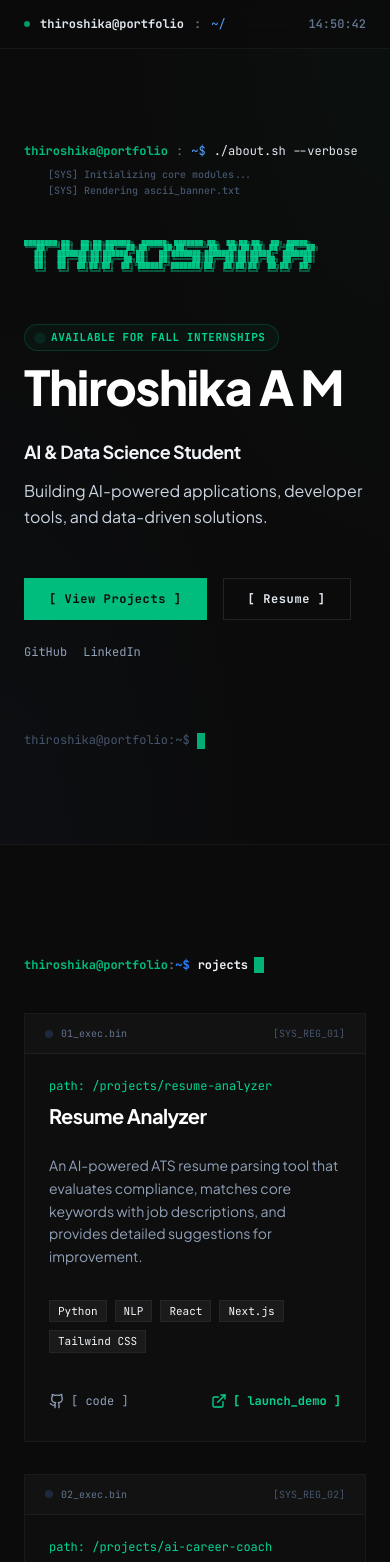
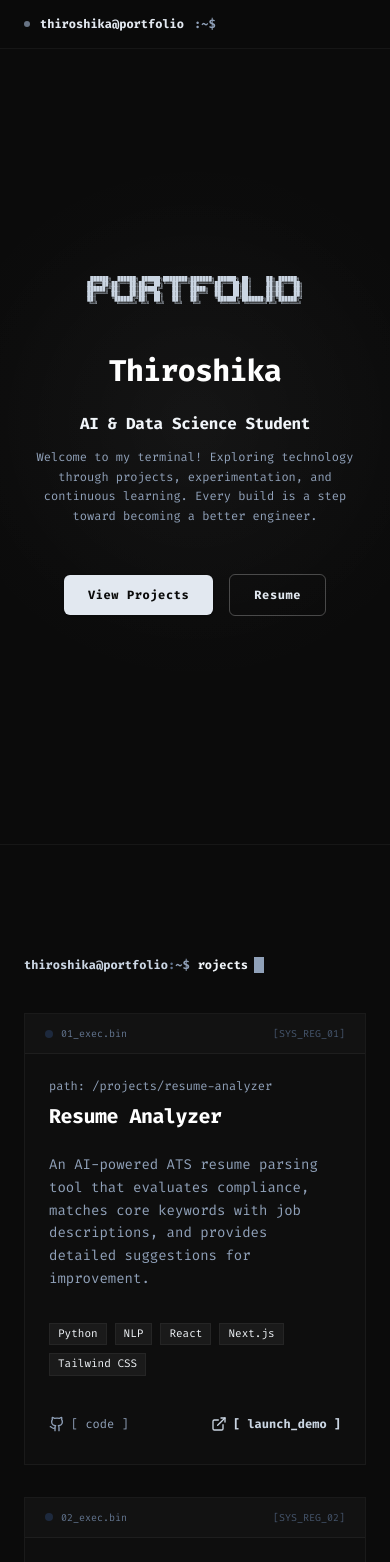
Before and after one commit to thiroshika-am/Portfolio, a Next.js app: page / in a window 390 px wide. Shown: the top 1562 px of the page. Built offline with nearby package versions, Linux system fonts and the light colour scheme.

Commit message:
updated portfolio

```diff
--- a/app/globals.css
+++ b/app/globals.css
@@ -1,22 +1,22 @@
-@import url('https://fonts.googleapis.com/css2?family=JetBrains+Mono:wght@300;400;500;600;700;800&family=Plus+Jakarta+Sans:wght@300;400;500;600;700;800&display=swap');
+@import url('https://fonts.googleapis.com/css2?family=Fira+Code:wght@300;400;500;600;700&display=swap');
 @import "tailwindcss";
 
 @theme {
-  --font-sans: 'Plus Jakarta Sans', var(--font-geist-sans), sans-serif;
-  --font-mono: 'JetBrains Mono', var(--font-geist-mono), monospace;
+  --font-sans: 'Fira Code', 'Courier New', monospace;
+  --font-mono: 'Fira Code', 'Courier New', monospace;
 }
 
 :root {
   --background: #0B0B0B;
   --foreground: #F1F5F9; /* Gray-100 high-contrast */
-  --primary: #10B981;    /* Emerald green cursor/accent */
-  --secondary: #3B82F6;  /* Blue accent */
+  --primary: #D1D5DB;    /* Grey/silver cursor/accent */
+  --secondary: #9CA3AF;  /* Medium grey accent */
 }
 
 body {
   background-color: var(--background);
   color: var(--foreground);
-  font-family: var(--font-sans);
+  font-family: var(--font-mono);
   overflow-x: hidden;
   -webkit-font-smoothing: antialiased;
 }
--- a/app/page.tsx
+++ b/app/page.tsx
@@ -7,7 +7,7 @@ import InteractiveBackground from "@/components/InteractiveBackground";
 
 export default function Home() {
   return (
-    <div className="flex flex-col min-h-screen bg-[#0B0B0B] text-[#F1F5F9] font-sans selection:bg-emerald-500/20 selection:text-emerald-400">
+    <div className="flex flex-col min-h-screen bg-[#0B0B0B] text-[#F1F5F9] font-sans selection:bg-white/10 selection:text-white">
       {/* Interactive Node/Grid Background Canvas */}
       <InteractiveBackground />
 
@@ -38,7 +38,7 @@ export default function Home() {
 
           {/* System metadata */}
           <div className="text-[10px] text-slate-600 font-bold uppercase tracking-wider">
-            &copy; {new Date().getFullYear()} Thiroshika A M &bull; Shell Exited
+            &copy; {new Date().getFullYear()} Thiroshika &bull; Shell Exited
           </div>
 
         </div>
--- a/components/Contact.tsx
+++ b/components/Contact.tsx
@@ -26,7 +26,7 @@ export default function Contact() {
       value: portfolioConfig.personal.email,
       href: `mailto:${portfolioConfig.personal.email}`,
       actionText: "Send message",
-      color: "hover:border-emerald-500/20",
+      color: "hover:border-white/10",
       icon: (
         <svg
           viewBox="0 0 24 24"
@@ -35,7 +35,7 @@ export default function Contact() {
           strokeWidth="2"
           strokeLinecap="round"
           strokeLinejoin="round"
-          className="w-5 h-5 text-slate-400 group-hover:text-emerald-400 transition-colors"
+          className="w-5 h-5 text-slate-400 group-hover:text-white transition-colors"
         >
           <rect width="20" height="16" x="2" y="4" rx="2" />
           <path d="m22 7-8.97 5.7a1.94 1.94 0 0 1-2.06 0L2 7" />
@@ -44,7 +44,7 @@ export default function Contact() {
     },
     {
       name: "LinkedIn",
-      value: "linkedin.com/in/thiroshika",
+      value: "linkedin.com/in/thiroshika-a-m",
       href: portfolioConfig.personal.linkedin,
       actionText: "Connect now",
       color: "hover:border-blue-500/20",
@@ -66,7 +66,7 @@ export default function Contact() {
     },
     {
       name: "GitHub",
-      value: "github.com/thiroshika",
+      value: "github.com/thiroshika-am",
       href: portfolioConfig.personal.github,
       actionText: "Follow profiles",
       color: "hover:border-white/20",
@@ -90,7 +90,7 @@ export default function Contact() {
       value: "Download document",
       href: portfolioConfig.personal.resumeUrl,
       actionText: "Download PDF",
-      color: "hover:border-emerald-500/20",
+      color: "hover:border-white/10",
       icon: (
         <svg
           viewBox="0 0 24 24"
@@ -99,7 +99,7 @@ export default function Contact() {
           strokeWidth="2"
           strokeLinecap="round"
           strokeLinejoin="round"
-          className="w-5 h-5 text-slate-400 group-hover:text-emerald-400 transition-colors"
+          className="w-5 h-5 text-slate-400 group-hover:text-white transition-colors"
         >
           <path d="M15 2H6a2 2 0 0 0-2 2v16a2 2 0 0 0 2 2h12a2 2 0 0 0 2-2V7Z" />
           <path d="M14 2v4a2 2 0 0 0 2 2h4" />
@@ -130,8 +130,8 @@ export default function Contact() {
             <motion.a
               key={idx}
               href={contact.href}
-              target={contact.name !== "Resume" ? "_blank" : undefined}
-              rel={contact.name !== "Resume" ? "noreferrer" : undefined}
+              target={contact.name !== "Resume" && contact.name !== "Email" ? "_blank" : undefined}
+              rel={contact.name !== "Resume" && contact.name !== "Email" ? "noreferrer" : undefined}
               variants={itemVariants}
               whileHover={{ y: -4 }}
               className={`group bg-[#0E0E0E] p-6 border border-white/5 flex flex-col justify-between transition-all duration-300 ${contact.color}`}
--- a/components/Hero.tsx
+++ b/components/Hero.tsx
@@ -5,12 +5,12 @@ import { portfolioConfig } from "@/config/portfolio";
 
 export default function Hero() {
   const asciiBanner = `
-████████╗██╗  ██╗██╗██████╗  ██████╗ ███████╗██╗  ██╗██╗██╗  ██╗ █████╗
-╚══██╔══╝██║  ██║██║██╔══██╗██╔═══██╗██╔════╝██║  ██║██║██║ ██╔╝██╔══██╗
-   ██║   ███████║██║██████╔╝██║   ██║███████╗███████║██║█████╔╝ ███████║
-   ██║   ██╔══██║██║██╔══██╗██║   ██║╚════██║██╔══██║██║██╔═██╗ ██╔══██║
-   ██║   ██║  ██║██║██║  ██║╚██████╔╝███████║██║  ██║██║██║  ██╗██║  ██╗
-   ╚═╝   ╚═╝  ╚═╝╚═╝╚═╝  ╚═╝ ╚═════╝ ╚══════╝╚═╝  ╚═╝╚═╝╚═╝  ╚═╝╚═╝  ╚═╝
+██████╗  ██████╗ ██████╗████████╗███████╗ ██████╗ ██╗     ██╗ ██████╗
+██╔══██╗██╔═══██╗██╔══██╗╚══██╔══╝██╔════╝██╔═══██╗██║     ██║██╔═══██╗
+██████╔╝██║   ██║██████╔╝   ██║   █████╗  ██║   ██║██║     ██║██║   ██║
+██╔═══╝ ██║   ██║██╔══██╗   ██║   ██╔══╝  ██║   ██║██║     ██║██║   ██║
+██║     ╚██████╔╝██║  ██║   ██║   ██║     ╚██████╔╝███████╗██║╚██████╔╝
+╚═╝      ╚═════╝ ╚═╝  ╚═╝   ╚═╝   ╚═╝      ╚═════╝ ╚══════╝╚═╝ ╚═════╝
   `.trim();
 
   const containerVariants = {
@@ -34,113 +34,66 @@ export default function Hero() {
       id="home"
       className="relative min-h-screen flex flex-col justify-center pt-28 pb-16 bg-[#0B0B0B] overflow-hidden"
     >
-      {/* Subtle background overlay grids */}
-      <div className="absolute inset-0 bg-[radial-gradient(ellipse_at_top_right,rgba(16,185,129,0.03),transparent_50%)] pointer-events-none" />
-      <div className="absolute inset-0 bg-[radial-gradient(ellipse_at_bottom_left,rgba(59,130,246,0.03),transparent_50%)] pointer-events-none" />
+      {/* Centered background glow colors - Greyish/monochromatic style */}
+      <div className="absolute inset-0 bg-[radial-gradient(circle_at_center,rgba(255,255,255,0.03),transparent_50%)] pointer-events-none" />
+      <div className="absolute inset-0 bg-[radial-gradient(circle_at_center,rgba(156,163,175,0.02),transparent_60%)] pointer-events-none" />
 
-      <div className="max-w-6xl mx-auto w-full px-6 sm:px-8 lg:px-12 flex flex-col z-10">
+      <div className="max-w-6xl mx-auto w-full px-6 sm:px-8 lg:px-12 flex flex-col items-center justify-center text-center z-10">
 
-        {/* Terminal Header Prompt */}
-        <div className="space-y-2 text-xs sm:text-sm text-slate-500 font-mono select-none mb-10">
-          <div className="flex items-center space-x-2">
-            <span className="text-emerald-500 font-bold">thiroshika@portfolio</span>
-            <span className="text-slate-500">:</span>
-            <span className="text-blue-400">~$</span>
-            <span className="text-slate-200">./about.sh --verbose</span>
-          </div>
-          <div className="text-[10px] sm:text-xs text-slate-600 font-medium pl-6 leading-relaxed">
-            [SYS] Initializing core modules...
-            <br />
-            [SYS] Rendering ascii_banner.txt
-          </div>
-        </div>
-
-        {/* ASCII Art Banner - Proportional viewport scaling prevents wrap */}
+        {/* ASCII Art Banner - Centered and colored slate-300 */}
         <motion.pre
           initial={{ opacity: 0 }}
           animate={{ opacity: 1 }}
           transition={{ duration: 0.6 }}
-          className="text-[1.5vw] md:text-[0.9vw] leading-none text-emerald-400/90 font-bold select-none mb-12 overflow-x-auto whitespace-pre scrollbar-none font-mono"
+          className="text-[1.3vw] md:text-[0.75vw] leading-none text-slate-300 font-bold select-none mb-12 overflow-x-auto whitespace-pre scrollbar-none font-mono text-center mx-auto"
         >
           {asciiBanner}
         </motion.pre>
 
-        {/* Main Typographic Column */}
+        {/* Main Typographic Column - Centered layout */}
         <motion.div
           variants={containerVariants}
           initial="hidden"
           animate="visible"
-          className="space-y-6 max-w-4xl"
+          className="space-y-6 max-w-4xl flex flex-col items-center"
         >
           <motion.div variants={itemVariants} className="space-y-2">
-            <div className="inline-flex items-center space-x-2 px-3 py-1 rounded-full border border-emerald-500/20 bg-emerald-500/5 text-[11px] font-bold text-emerald-400 font-mono tracking-wider uppercase select-none">
-              <span className="w-1.5 h-1.5 rounded-full bg-emerald-400 animate-ping" />
-              <span>Available for Fall Internships</span>
-            </div>
-            <h1 className="text-5xl sm:text-6xl md:text-7xl font-extrabold text-white tracking-tight leading-[1.15] font-sans">
-              Thiroshika A M
+            <h1 className="text-3xl sm:text-4xl md:text-5xl font-bold text-white tracking-tight leading-[1.15] font-mono">
+              Thiroshika
             </h1>
           </motion.div>
 
-          <motion.div variants={itemVariants} className="space-y-3">
-            <h2 className="text-lg sm:text-xl md:text-2xl font-bold text-slate-100 font-sans tracking-tight">
+          <motion.div variants={itemVariants} className="space-y-3 flex flex-col items-center">
+            <h2 className="text-base sm:text-lg md:text-xl font-bold text-slate-100 font-mono tracking-tight">
               AI & Data Science Student
             </h2>
-            <p className="text-base sm:text-lg text-slate-300 leading-relaxed font-normal max-w-2xl font-sans">
-              Building AI-powered applications, developer tools, and data-driven solutions.
+            <p className="text-xs sm:text-sm text-slate-400 leading-relaxed max-w-2xl font-mono">
+              Welcome to my terminal! Exploring technology through projects, experimentation, and continuous learning. Every build is a step toward becoming a better engineer.
             </p>
           </motion.div>
 
-          {/* Action Row */}
+          {/* Action Row - Centered greyish buttons matching terminal aesthetic */}
           <motion.div
             variants={itemVariants}
-            className="pt-6 flex flex-wrap items-center gap-4 text-xs font-mono select-none"
+            className="pt-6 flex flex-row items-center justify-center gap-4 text-xs font-mono select-none"
           >
             {/* Primary Action Button */}
             <a
               href="#projects"
-              className="px-6 py-3 rounded-none bg-emerald-500 hover:bg-emerald-400 text-[#0B0B0B] font-bold border border-emerald-500 hover:border-emerald-400 transition-all duration-200 tracking-wider shadow-sm hover:shadow-emerald-500/10"
+              className="px-6 py-3 rounded-md bg-slate-200 hover:bg-white text-[#0B0B0B] font-bold transition-all duration-200 tracking-wider shadow-sm"
             >
-              [ View Projects ]
+              View Projects
             </a>
 
             {/* Resume Button */}
             <a
               href={portfolioConfig.personal.resumeUrl}
-              className="px-6 py-3 rounded-none bg-transparent hover:bg-white/5 text-slate-200 font-bold border border-white/10 hover:border-white/20 transition-all duration-200 tracking-wider"
+              className="px-6 py-3 rounded-md bg-transparent hover:bg-white/5 text-slate-200 font-bold border border-white/25 hover:border-white/40 transition-all duration-200 tracking-wider"
             >
-              [ Resume ]
+              Resume
             </a>
-
-            {/* Separator */}
-            <span className="hidden sm:inline text-slate-800 font-bold select-none mx-2">|</span>
-
-            {/* Secondary Actions */}
-            <div className="flex items-center space-x-4">
-              <a
-                href={portfolioConfig.personal.github}
-                target="_blank"
-                rel="noreferrer"
-                className="text-slate-400 hover:text-white transition-colors duration-150 py-2"
-              >
-                GitHub
-              </a>
-              <a
-                href={portfolioConfig.personal.linkedin}
-                target="_blank"
-                rel="noreferrer"
-                className="text-slate-400 hover:text-white transition-colors duration-150 py-2"
-              >
-                LinkedIn
-              </a>
-            </div>
           </motion.div>
         </motion.div>
-
-        {/* Floating Blink Cursor Prompt */}
-        <div className="mt-16 font-mono text-xs text-slate-600 select-none">
-          thiroshika@portfolio:~$ <span className="w-2 h-4 bg-emerald-400 inline-block animate-pulse align-middle" />
-        </div>
 
       </div>
     </section>
--- a/components/Navbar.tsx
+++ b/components/Navbar.tsx
@@ -4,19 +4,7 @@ import { useState, useEffect } from "react";
 
 export default function Navbar() {
   const [activeSection, setActiveSection] = useState("home");
-  const [time, setTime] = useState("");
 
-  useEffect(() => {
-    const updateTime = () => {
-      const date = new Date();
-      setTime(
-        date.toLocaleTimeString([], { hour: "2-digit", minute: "2-digit", second: "2-digit", hour12: false })
-      );
-    };
-    updateTime();
-    const interval = setInterval(updateTime, 1000);
-    return () => clearInterval(interval);
-  }, []);
 
   useEffect(() => {
     const handleScroll = () => {
@@ -51,10 +39,9 @@ export default function Navbar() {
 
         {/* Terminal window mock header path */}
         <div className="flex items-center space-x-2.5">
-          <span className="w-1.5 h-1.5 rounded-full bg-emerald-500 animate-pulse" />
+          <span className="w-1.5 h-1.5 rounded-full bg-slate-400 animate-pulse" />
           <span className="text-slate-200 font-bold">thiroshika@portfolio</span>
-          <span className="text-slate-500 font-bold">:</span>
-          <span className="text-blue-400">~/{activeSection === "home" ? "" : activeSection}</span>
+          <span className="text-slate-400 font-bold">:~$</span>
         </div>
 
         {/* Directory links styled as brackets shell executables */}
@@ -64,7 +51,7 @@ export default function Navbar() {
               key={link.id}
               href={link.href}
               className={`transition-colors font-medium ${
-                activeSection === link.id ? "text-emerald-400 font-bold" : "text-slate-400 hover:text-slate-200"
+                activeSection === link.id ? "text-white font-bold" : "text-slate-400 hover:text-slate-200"
               }`}
             >
               {link.name}
@@ -72,10 +59,7 @@ export default function Navbar() {
           ))}
         </div>
 
-        {/* Local time and terminal stats */}
-        <div className="text-slate-500 font-semibold flex items-center space-x-2">
-          <span>{time || "12:00:00"}</span>
-        </div>
+
 
       </div>
     </nav>
--- a/components/Projects.tsx
+++ b/components/Projects.tsx
@@ -44,12 +44,12 @@ export default function Projects() {
               key={idx}
               variants={cardVariants}
               whileHover={{ y: -6, transition: { duration: 0.2 } }}
-              className="group relative bg-[#0E0E0E] border border-white/5 hover:border-emerald-500/20 transition-all duration-300 flex flex-col justify-between overflow-hidden"
+              className="group relative bg-[#0E0E0E] border border-white/5 hover:border-white/10 transition-all duration-300 flex flex-col justify-between overflow-hidden"
             >
               {/* Subtle top indicator bar (Terminal hybrid details) */}
               <div className="flex items-center justify-between px-5 py-3 border-b border-white/5 bg-[#121212] font-mono text-[10px] sm:text-xs text-slate-500 select-none">
                 <span className="flex items-center space-x-2">
-                  <span className="w-2 h-2 rounded-full bg-slate-800 group-hover:bg-emerald-500 transition-colors" />
+                  <span className="w-2 h-2 rounded-full bg-slate-800 group-hover:bg-slate-400 transition-colors" />
                   <span>0{idx + 1}_exec.bin</span>
                 </span>
                 <span className="text-slate-600">[SYS_REG_0{idx + 1}]</span>
@@ -59,7 +59,7 @@ export default function Projects() {
               <div className="p-6 sm:p-8 space-y-6">
                 <div className="space-y-2">
                   {/* Category/Path */}
-                  <div className="text-xs font-mono text-emerald-400 select-none">
+                  <div className="text-xs font-mono text-slate-400 select-none">
                     path: /projects/{project.title.toLowerCase().replace(/\s+/g, "-")}
                   </div>
                   {/* Title */}
@@ -116,7 +116,7 @@ export default function Projects() {
                     href={project.liveUrl}
                     target="_blank"
                     rel="noreferrer"
-                    className="flex items-center space-x-1.5 text-emerald-400 hover:text-emerald-300 transition-colors duration-150 py-2 font-bold"
+                    className="flex items-center space-x-1.5 text-slate-300 hover:text-white transition-colors duration-150 py-2 font-bold"
                   >
                     <svg
                       viewBox="0 0 24 24"
--- a/components/Skills.tsx
+++ b/components/Skills.tsx
@@ -55,7 +55,7 @@ export default function Skills() {
                   {category.skills.map((skill, sIdx) => (
                     <span
                       key={sIdx}
-                      className="px-2.5 py-1 text-xs font-mono font-medium text-slate-350 bg-white/5 border border-white/5 hover:border-emerald-500/20 hover:text-emerald-400 transition-all duration-150 cursor-default"
+                      className="px-2.5 py-1 text-xs font-mono font-medium text-slate-350 bg-white/5 border border-white/5 hover:border-white/10 hover:text-white transition-all duration-150 cursor-default"
                     >
                       {skill}
                     </span>
--- a/components/TerminalPrompt.tsx
+++ b/components/TerminalPrompt.tsx
@@ -37,15 +37,15 @@ export default function TerminalPrompt({ command }: TerminalPromptProps) {
       ref={containerRef}
       className="font-mono text-xs sm:text-sm mb-6 flex items-center select-none"
     >
-      <span className="text-emerald-500 font-bold">thiroshika@portfolio</span>
+      <span className="text-slate-300 font-bold">thiroshika@portfolio</span>
       <span className="text-slate-500 font-bold">:</span>
-      <span className="text-blue-500 font-bold">~$</span>
+      <span className="text-slate-400 font-bold">~$</span>
       <span className="text-slate-100 font-bold ml-2">
         {displayedText}
       </span>
-      {/* Blinking green terminal cursor */}
+      {/* Blinking grey terminal cursor */}
       <span
-        className={`inline-block w-2.5 h-4 bg-emerald-500 ml-1.5 ${
+        className={`inline-block w-2.5 h-4 bg-slate-400 ml-1.5 ${
           isTypingComplete ? "animate-pulse" : ""
         }`}
         style={{
--- a/config/portfolio.ts
+++ b/config/portfolio.ts
@@ -28,13 +28,13 @@ export interface PortfolioConfig {
 
 export const portfolioConfig: PortfolioConfig = {
   personal: {
-    name: "Thiroshika A M",
+    name: "Thiroshika",
     title: "AI & Data Science Student",
-    tagline: "Building AI-powered applications, developer tools, and data-driven solutions.",
+    tagline: "Welcome to my terminal! Exploring technology through projects, experimentation, and continuous learning. Every build is a step toward becoming a better engineer.",
     subTagline: "Focusing on systems, algorithms, and full-stack machine learning tooling.",
-    email: "thiroshika@example.com",
-    linkedin: "https://linkedin.com/in/thiroshika",
-    github: "https://github.com/thiroshika",
+    email: "thiroshikaam@gmail.com",
+    linkedin: "https://www.linkedin.com/in/thiroshika-a-m/",
+    github: "https://github.com/thiroshika-am",
     resumeUrl: "#resume",
   },
   skills: [
@@ -60,28 +60,28 @@ export const portfolioConfig: PortfolioConfig = {
       title: "Resume Analyzer",
       description: "An AI-powered ATS resume parsing tool that evaluates compliance, matches core keywords with job descriptions, and provides detailed suggestions for improvement.",
       tags: ["Python", "NLP", "React", "Next.js", "Tailwind CSS"],
-      githubUrl: "https://github.com/thiroshika/resume-analyzer",
+      githubUrl: "https://github.com/thiroshika-am/resume-analyzer",
       liveUrl: "https://resume-analyzer.example.com"
     },
     {
       title: "AI Career Coach",
       description: "An intelligent guidance platform offering mock interview simulations, customized roadmap suggestions, and skill gap analysis for engineering aspirants.",
       tags: ["Next.js", "TypeScript", "OpenAI API", "LangChain", "Tailwind CSS"],
-      githubUrl: "https://github.com/thiroshika/ai-career-coach",
+      githubUrl: "https://github.com/thiroshika-am/ai-career-coach",
       liveUrl: "https://career-coach.example.com"
     },
     {
       title: "LeetCode Time Tracker",
       description: "A developer tool designed to track coding speeds, compile patterns of completed problems, and map progress against average benchmark times.",
       tags: ["React", "JavaScript", "Chrome Extension API", "Chart.js", "CSS3"],
-      githubUrl: "https://github.com/thiroshika/leetcode-tracker",
+      githubUrl: "https://github.com/thiroshika-am/leetcode-tracker",
       liveUrl: "https://leetcode-tracker.example.com"
     },
     {
       title: "Portfolio Website",
       description: "A premium, terminal-inspired developer portfolio designed to present clean, structured software engineering achievements.",
       tags: ["Next.js", "TypeScript", "Tailwind CSS", "Framer Motion"],
-      githubUrl: "https://github.com/thiroshika/portfolio",
+      githubUrl: "https://github.com/thiroshika-am/portfolio",
       liveUrl: "https://portfolio.example.com"
     }
   ]
```
